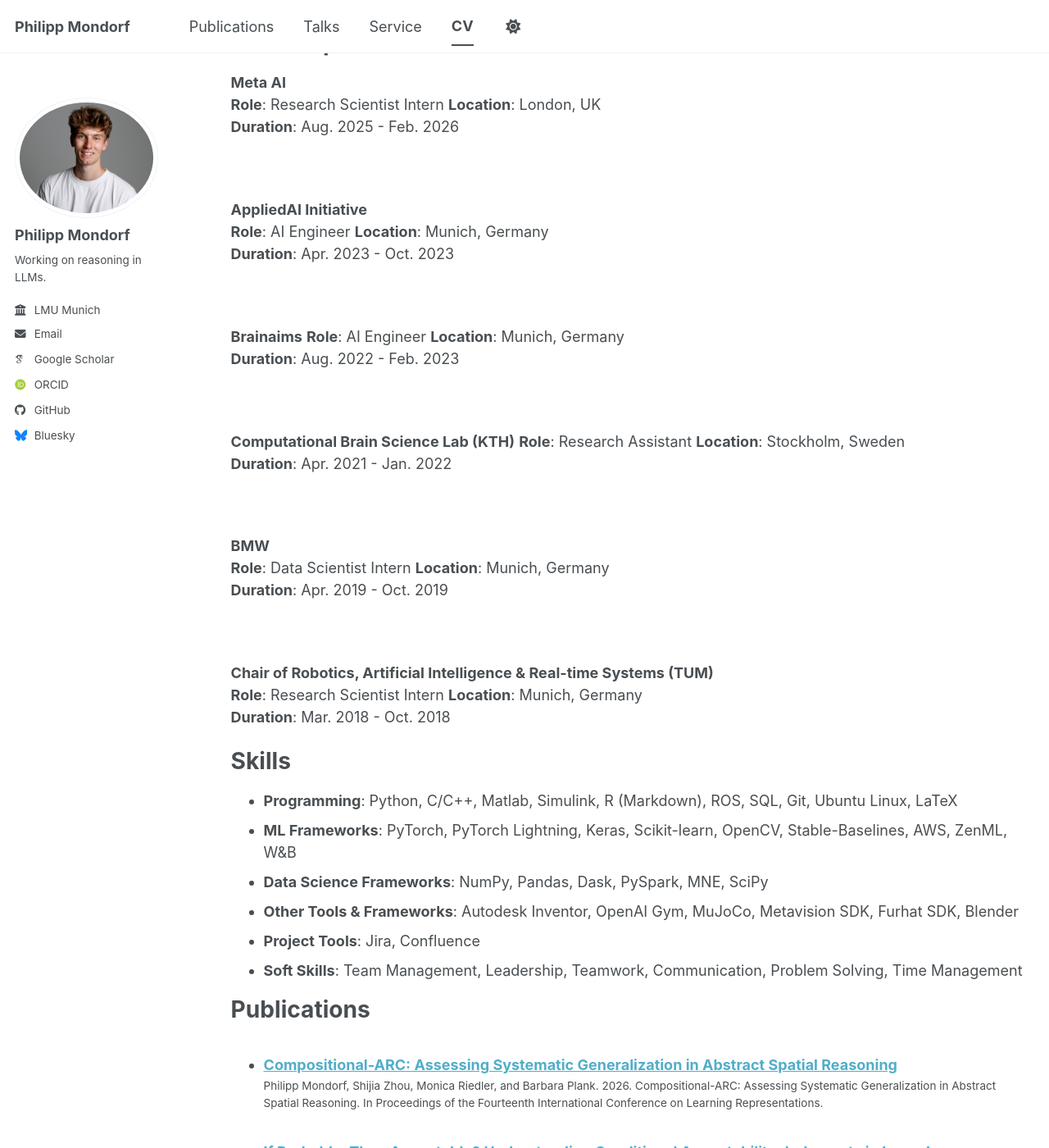
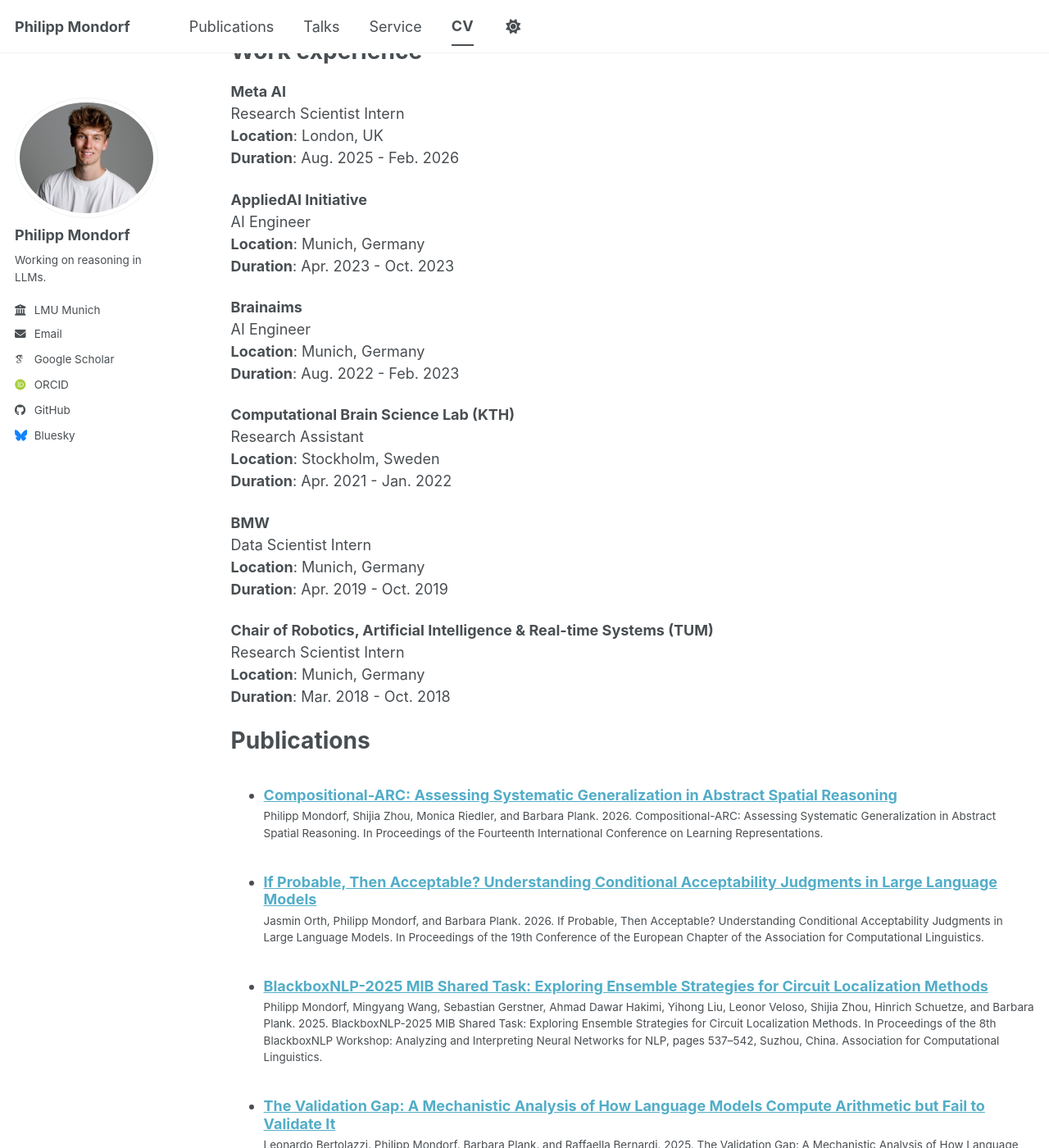
Before and after one commit to PMMon/pmmon.github.io, a Jekyll site: the page built from _pages/cv.md, in a window 1280 px wide and 1400 px high, scrolled down 646 px. Shown: the whole window at 82% size. Built offline with Jekyll 4.4.1, drawn with Linux system fonts in a browser that asks for light colours; some web fonts are replaced; a script bundle is joined from its source files by our own code; library files that are not in the unit come from our copies; some of the changed text lies outside the part shown.

Commit message:
update cv

```diff
--- a/_pages/cv.md
+++ b/_pages/cv.md
@@ -14,82 +14,61 @@
 
 
 <span style="font-size: 18px;">**Princeton University & NYU**</span>
-**Focus**: Research Visit
-**Location**: New York, USA
-**Duration**: May. 2026 - Aug. 2026
-
-<br/>
+Joint Research Visit<br/>
+**Location**: New York, USA<br/>
+**Duration**: May 2026 - Aug 2026
 
 <span style="font-size: 18px;">**LMU Munich**</span>
-**Degree**: Doctor of Philosophy (Ph.D.)
-**Location**: Munich, Germany
+Doctor of Philosophy (Ph.D.)<br/>
+**Location**: Munich, Germany<br/>
 **Duration**: Oct. 2023 - Mar. 2027
 
-<br/>
 
 <span style="font-size: 18px;">**KTH Royal Institute of Technology**</span>
-**Degree**: M.Sc. Computer Science
-**Location**: Stockholm, Sweden
+M.Sc. Computer Science<br/>
+**Location**: Stockholm, Sweden<br/>
 **Duration**: Aug. 2020 - Aug. 2022
 
-<br/>
 
 <span style="font-size: 18px;">**Technical University of Munich**</span>
-**Degree**: B.Sc. Engineering Science
-**Location**: Munich, Germany
+B.Sc. Engineering Science<br/>
+**Location**: Munich, Germany<br/>
 **Duration**: Oct. 2016 - May 2020
 
 Work experience
 ======
 
 <span style="font-size: 18px;">**Meta AI**</span>
-**Role**: Research Scientist Intern
-**Location**: London, UK
+Research Scientist Intern<br/>
+**Location**: London, UK<br/>
 **Duration**: Aug. 2025 - Feb. 2026
 
-<br/>
 
 <span style="font-size: 18px;">**AppliedAI Initiative**</span>
-**Role**: AI Engineer
-**Location**: Munich, Germany
+AI Engineer<br/>
+**Location**: Munich, Germany<br/>
 **Duration**: Apr. 2023 - Oct. 2023
 
-<br/>
 
 <span style="font-size: 18px;">**Brainaims**</span>
-**Role**: AI Engineer
-**Location**: Munich, Germany
+AI Engineer<br/>
+**Location**: Munich, Germany<br/>
 **Duration**: Aug. 2022 - Feb. 2023
 
-<br/>
-
 <span style="font-size: 18px;">**Computational Brain Science Lab (KTH)**</span>
-**Role**: Research Assistant
-**Location**: Stockholm, Sweden
+Research Assistant<br/>
+**Location**: Stockholm, Sweden<br/>
 **Duration**: Apr. 2021 - Jan. 2022
 
-<br/>
-
 <span style="font-size: 18px;">**BMW**</span>
-**Role**: Data Scientist Intern
-**Location**: Munich, Germany
+Data Scientist Intern<br/>
+**Location**: Munich, Germany<br/>
 **Duration**: Apr. 2019 - Oct. 2019
 
-<br/>
-
 <span style="font-size: 18px;">**Chair of Robotics, Artificial Intelligence & Real-time Systems (TUM)**</span>
-**Role**: Research Scientist Intern
-**Location**: Munich, Germany
+Research Scientist Intern<br/>
+**Location**: Munich, Germany<br/>
 **Duration**: Mar. 2018 - Oct. 2018
-
-Skills
-======
-- **Programming**: Python, C/C++, Matlab, Simulink, R (Markdown), ROS, SQL, Git, Ubuntu Linux, LaTeX
-- **ML Frameworks**: PyTorch, PyTorch Lightning, Keras, Scikit-learn, OpenCV, Stable-Baselines, AWS, ZenML, W&B
-- **Data Science Frameworks**: NumPy, Pandas, Dask, PySpark, MNE, SciPy
-- **Other Tools & Frameworks**: Autodesk Inventor, OpenAI Gym, MuJoCo, Metavision SDK, Furhat SDK, Blender
-- **Project Tools**: Jira, Confluence
-- **Soft Skills**: Team Management, Leadership, Teamwork, Communication, Problem Solving, Time Management
 
 Publications
 ======
```
Also changed, not shown: other parts of _pages/cv.md (+7 -2 lines).
